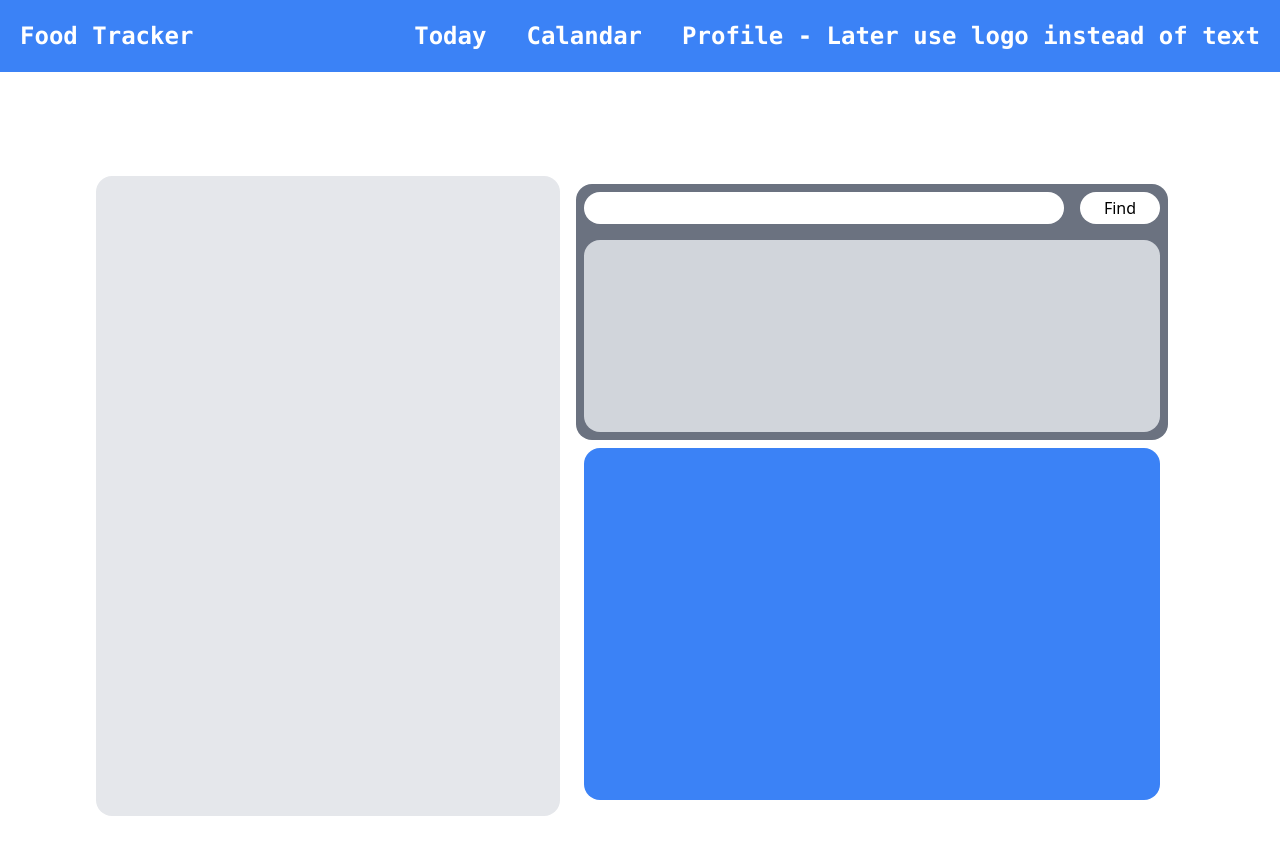
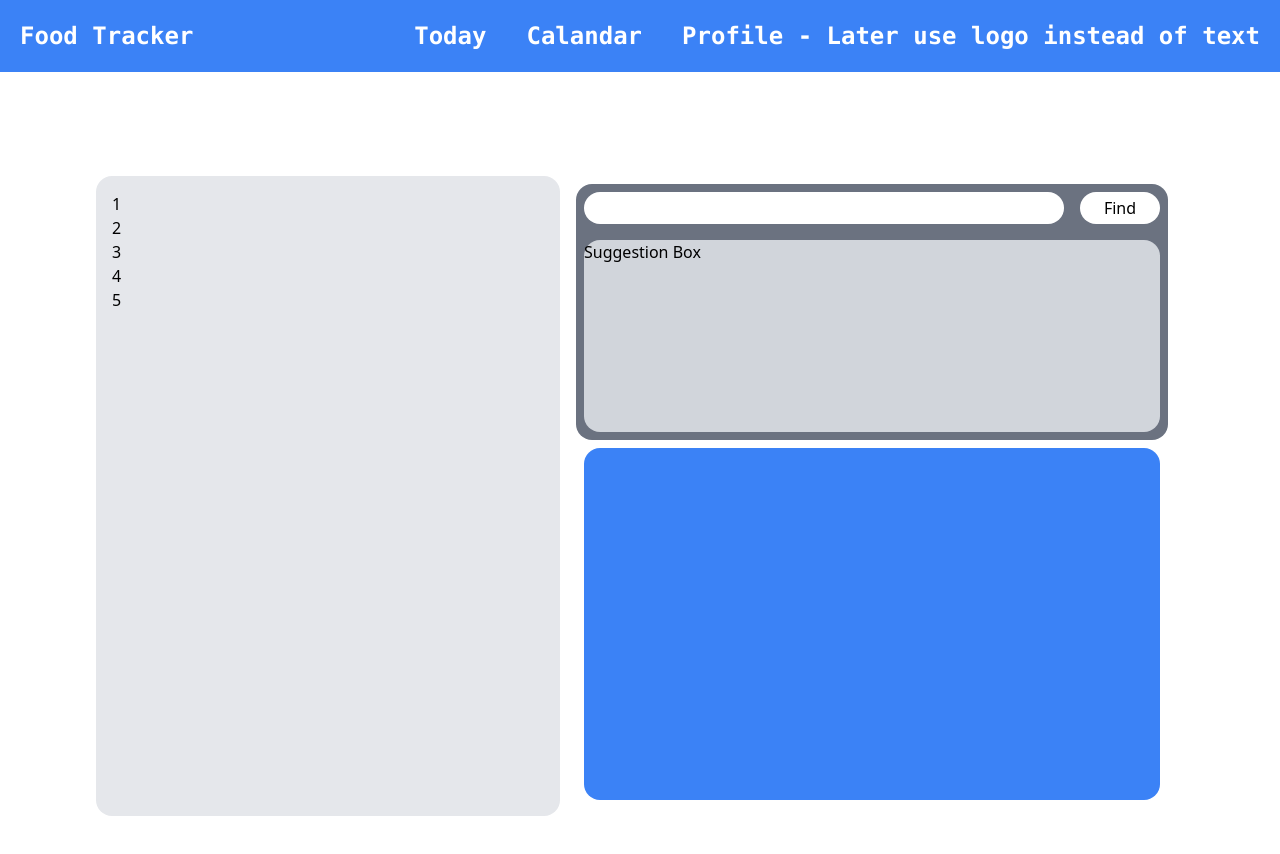
Before and after one commit to pGUPT4/food-tracker, a Next.js app in the folder my-app/: page / in a window 1280 px wide. Shown: the top 854 px of the page. Built offline with nearby package versions, Linux system fonts and the light colour scheme.

Commit message:
Completed TodayList first design, SeachBar and Button frontend

```diff
--- a/my-app/app/page.js
+++ b/my-app/app/page.js
@@ -4,7 +4,7 @@ import SearchAndSuggestion from "./today_page/search_and_suggestions/page";
 
 export default function Home() {
 
-    // const [todayList, setTodayList] = useState([])
+    var foodObj = {}
     // // const [item, setItem] = useState("")
     // const [query, setQuery] = useState("")
 
@@ -29,14 +29,18 @@ export default function Home() {
     //     console.log(todayList)
     // }
 
+
 return (
-    <main className="flex flex-row items-center justify-between p-24">
+    <main className="flex flex-row overflow:hidden items-center justify-between p-24">
         {/*left side */}
-        <FoodList />
+        <FoodList foodArr={foodObj} />
 
-        {/* right side upper half */}
+        {/* right side */}
         <div className='flex flex-col m-4 border-blue-600'>
-            <SearchAndSuggestion/>
+            {/* right side upper half*/}
+            <SearchAndSuggestion foodObj={foodObj}/>
+
+            {/* right side lower half*/}
             <NutritionTable/>
         </div>
     </main>
--- a/my-app/app/today_page/list/page.js
+++ b/my-app/app/today_page/list/page.js
@@ -1,11 +1,30 @@
-import React, { memo } from 'react'
+'use client'
+import React, { useState } from 'react'
 
-const FoodList = memo(() => {
-  return (
-    <div className='box-border h-140 w-144 p-4 bg-gray-200 rounded-2xl'>
-        {/* {todayList} */}
-    </div>
-  )
-})
+const FoodList = ({foodObj}) => {
+    const [displayArr, setDisplayArr] = useState([])
+    // const foodItem = foodObj[foodArr.length - 1]
+    let i = 0
+
+    const displayArrItem = [
+        <div className='flex flex-row box box-border bg-blue-500'>
+            <p>{i++}</p>
+            {/* {foodItem} */}
+        </div>
+    ]
+
+    // setDisplayArr(displayArrItem)
+
+    return (
+        <div className='box-border h-140 w-144 p-4 bg-gray-200 rounded-2xl'>
+            1<br/>
+            2<br/>
+            3<br/>
+            4<br/>
+            5<br/>
+            {displayArr}
+        </div>
+    )
+}
 
 export default FoodList
--- a/my-app/app/today_page/search_and_suggestions/page.js
+++ b/my-app/app/today_page/search_and_suggestions/page.js
@@ -1,37 +1,51 @@
 'use client'
+const SearchAndSuggestion = ({foodObj}) => {
+    let query = ""
+    // const removeDuplicates = (arry) => {
+    //     return arry.filter((item, index) => arry.indexOf(item) == index)}
 
-import React, { memo } from 'react'
+    const updateArr = (obj, query) => {
+        if(obj && typeof obj === 'object'){
+            if(!obj.hasOwnProperty(query)){
+                obj[query] = 1
+            }else{
+                obj[query]++
+            }
+        }
+        return obj
+    }
 
-const SearchAndSuggestion = memo(() => {
+
     return (
         // Search bar, button with suggestion box
         <div className='flex flex-col flex-wrap box-border bg-gray-500 rounded-2xl border-gray-950 border-r-blue-600'>
             <form className='flex flex-row'>
                 <input
+                    id = "myInput"
                     className='m-2 w-120 h-8 rounded-2xl'
-                    // onChange = {() => {}
-                    //     // (e) => {
-                    //     // setQuery(e.target.value)
-                    //     // }
-                    // }
+                    onChange = {(e) => {
+                        query = e.target.value
+                        console.log(query)
+                        }}
                     />
                 <button
                     className='w-20 h-8 bg-white m-2 rounded-2xl'
-                    // onClick={() => {}
-                    //     // () => {
-                    //     // console.log(query)
-                    //     // addItem(query)
-                    // }
+                    type='button'
+                    onClick = {() => {
+                        foodObj = updateArr(foodObj, query)
+                        query = ""
+                        document.getElementById('myInput').value = ''
+                    }}
                     >
                     Find
                 </button>
             </form>
 
             <div className='box-border h-48 w-144 m-2 bg-gray-300 border-1 rounded-2xl bg-grey-200'>
-
+                    Suggestion Box
             </div>
         </div>
     )
-})
+}
 
 export default SearchAndSuggestion
```
Also changed, not shown: my-app/app/today_page/nutrition_table/page.js (+30 -3 lines).
